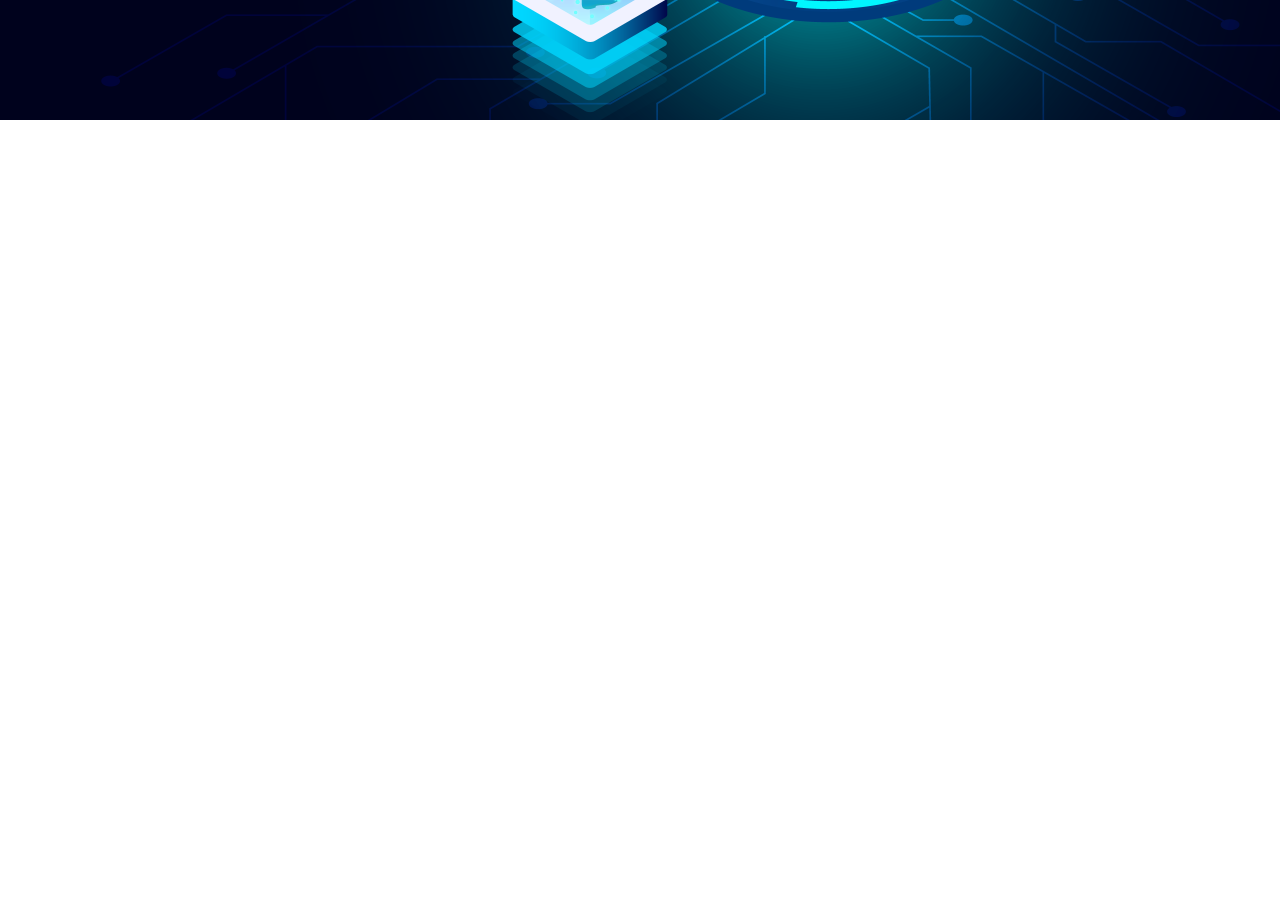
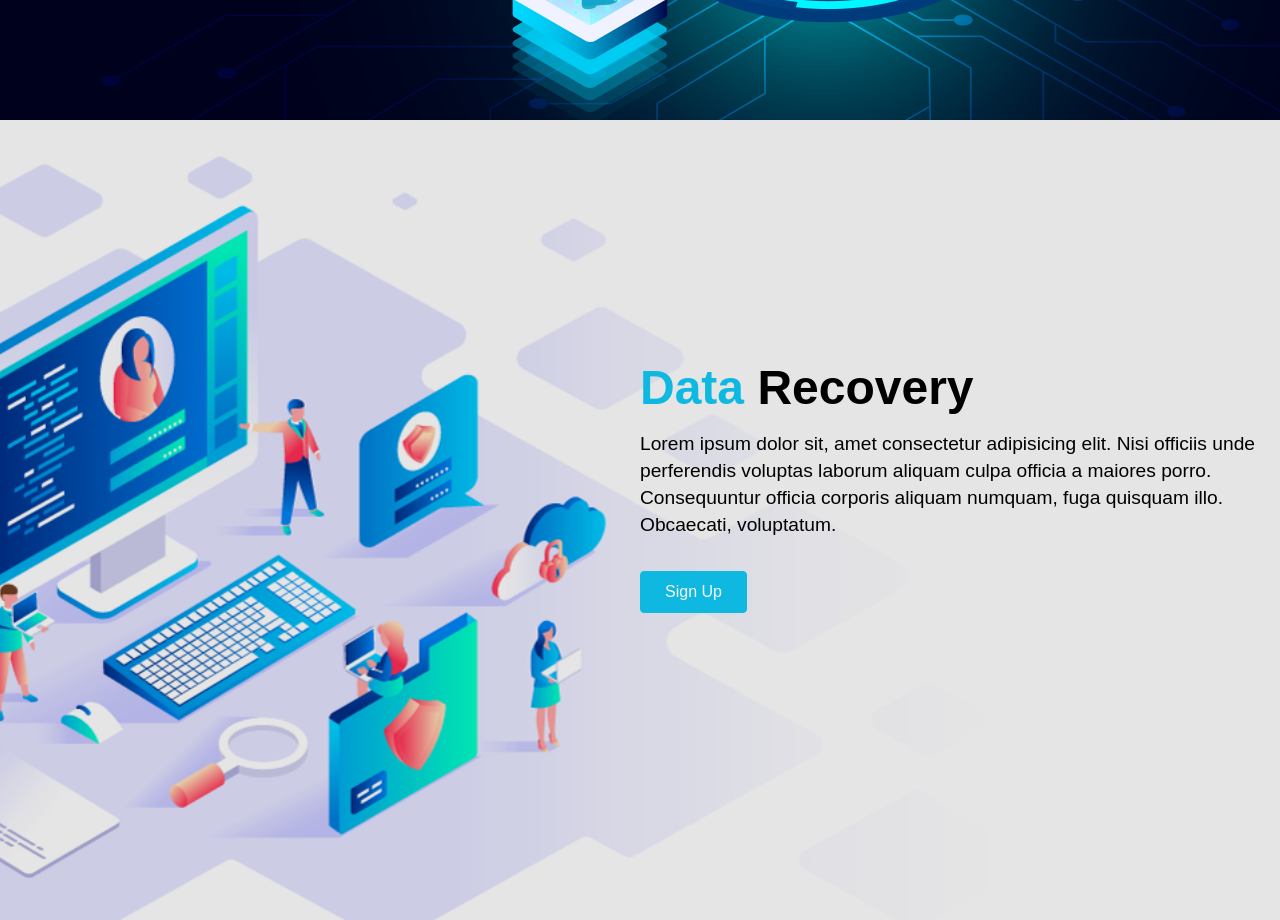
Before and after one commit to AhmedShaykh/Agency-Website, a React (Create React App) app: page / in a window 1280 px wide. Shown: the part 680-1600 px from the top of the page. Before the commit the page ends 800 px from the top, so only its background shows below. Built offline with nearby package versions, Linux system fonts and the light colour scheme; a web font is replaced by a local one.

Commit message:
Git Init

```diff
--- a/public/index.html
+++ b/public/index.html
@@ -22,7 +22,7 @@
       work correctly both with client-side routing and a non-root public URL.
       Learn how to configure a non-root public URL by running `npm run build`.
     -->
-  <title>React Data Cloud Firebase Website</title>
+  <title>React Cyber Security Website</title>
 </head>
 
 <body>
--- a/src/App.jsx
+++ b/src/App.jsx
@@ -1,7 +1,7 @@
 import React from "react";
 import Navbar from './Components/Navbar/Navbar.jsx';
 import Hero from './Components/Hero/Hero.jsx';
-// import Data from './Components/Data/Data.jsx';
+import Data from './Components/Data/Data.jsx';
 // import Cloud from './Components/Cloud/Cloud.jsx'
 // import Footer from './Components/Footer/Footer.jsx';
 
@@ -10,7 +10,7 @@ function App() {
     <>
       <Navbar />
       <Hero />
-      {/* <Data /> */}
+      <Data />
       {/* <Cloud /> */}
       {/* <Footer /> */}
     </>
--- a/src/Components/Data/Data.jsx
+++ b/src/Components/Data/Data.jsx
@@ -1,9 +1,18 @@
 import React from 'react';
+import './DataStyles.css'
 
 const Data = () => {
     return (
-        <div>
-
+        <div className='data'>
+            <div className="container">
+                <div className="content">
+                    <h2><span>Data</span> Recovery</h2>
+                    <p>Lorem ipsum dolor sit, amet consectetur adipisicing elit. Nisi officiis unde perferendis voluptas laborum aliquam culpa officia a maiores porro. Consequuntur officia corporis aliquam numquam, fuga quisquam illo. Obcaecati, voluptatum.</p>
+                    <div>
+                        <button>Sign Up</button>
+                    </div>
+                </div>
+            </div>
         </div>
     )
 }
--- /dev/null
+++ b/src/Components/Data/DataStyles.css
@@ -0,0 +1,38 @@
+.data {
+    width: 100%;
+    height: 100vh;
+    position: relative;
+    background: rgba(0, 0, 0, .1);
+}
+
+.data:before {
+    content: '';
+    position: absolute;
+    background: url('../../Assets/data-bg.png')no-repeat center center/cover;
+    height: 100%;
+    width: 100%;
+    z-index: -1;
+}
+
+.data .content {
+    display: flex;
+    flex-direction: column;
+    justify-content: center;
+    position: absolute;
+    left: 50%;
+    top: 30%;
+    width: 50%;
+}
+
+.data .content p {
+    margin: 1rem 0;
+}
+
+@media screen and (max-width: 940px) {
+    .data .content {
+        left: 0;
+        width: 100%;
+        padding: 1rem;
+        background: rgba(255, 255, 255, .7);
+    }
+}
--- a/src/Components/Navbar/NavbarStyles.css
+++ b/src/Components/Navbar/NavbarStyles.css
@@ -46,6 +46,7 @@
 
 .navbar li {
     padding: 1rem;
+    font-size: 1.2rem;
     font-weight: 600;
     color: #fff;
 }
@@ -87,6 +88,10 @@
         font-size: 2rem;
     }
 
+    .navbar .li {
+        cursor: pointer;
+    }
+
     .navbar button {
         font-size: 1.8rem;
     }
```
Also changed, not shown: 1 other file (tests, documents, lock files or other folders).
